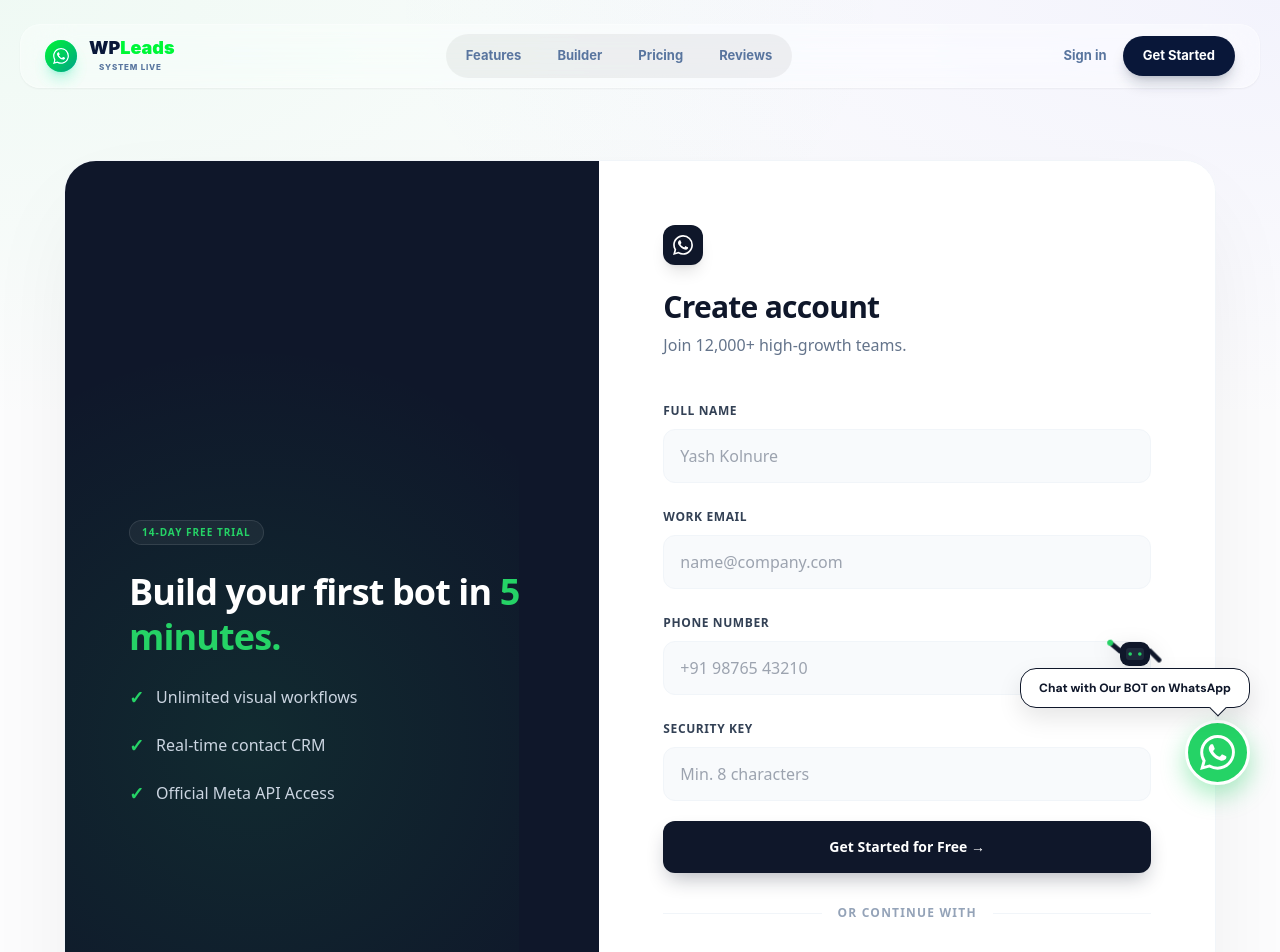
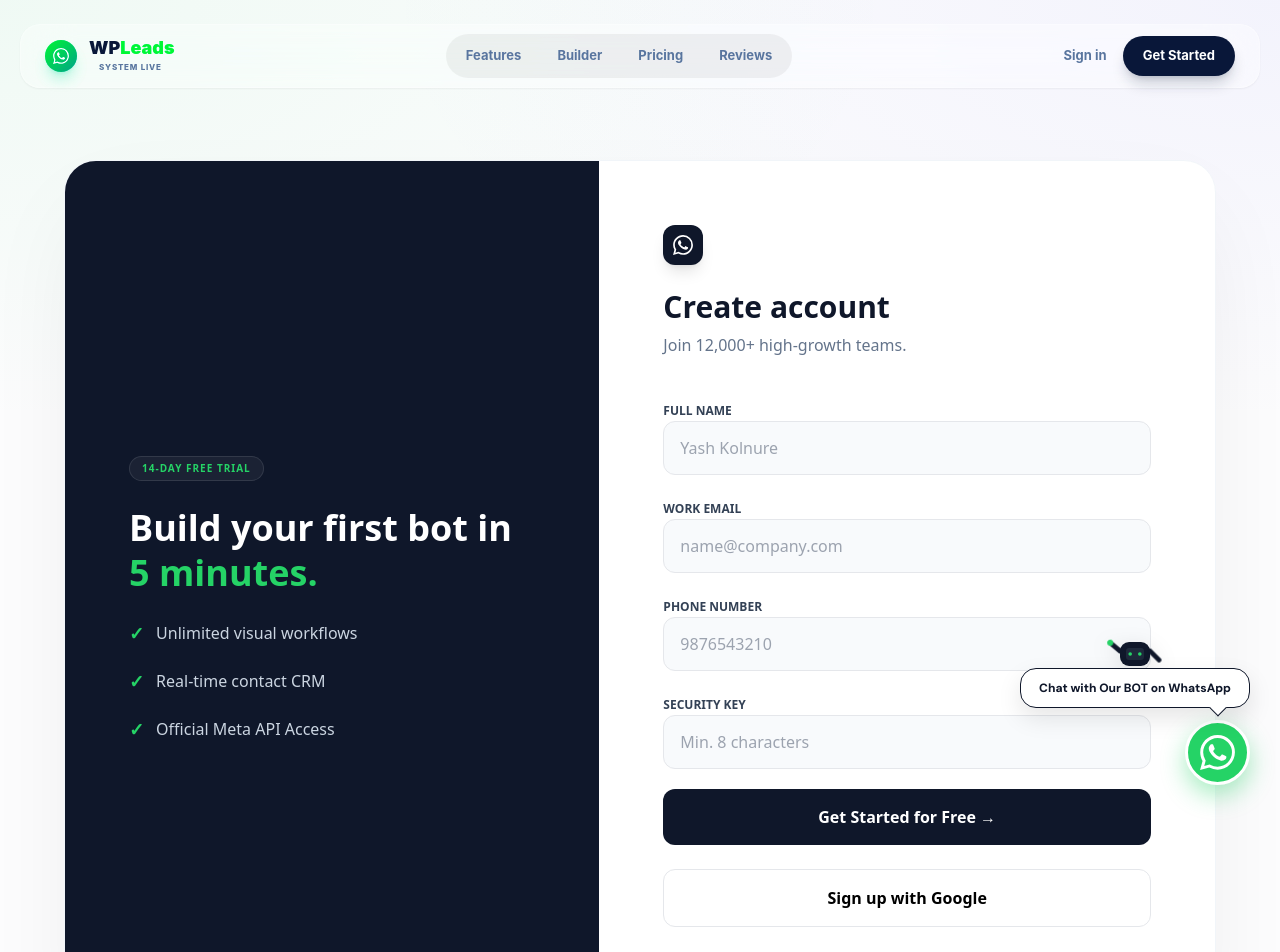
Before and after one commit to yashkolnure/wpld, a React (Create React App) app: page /register in a window 1280 px wide. Shown: the top 952 px of the page. Built offline with nearby package versions, Linux system fonts and the light colour scheme; a web font is replaced by a local one.

Commit message:
Initial commit

```diff
--- a/src/pages/Register.js
+++ b/src/pages/Register.js
@@ -4,17 +4,45 @@ import { useNavigate, Link } from "react-router-dom";
 import { WaIcon } from "../components/Icons";
 
 export default function Register() {
-  const [form, setForm] = useState({ name: "", email: "", password: "",  phone: "" });
+  const [form, setForm] = useState({
+    name: "",
+    email: "",
+    password: "",
+    phone: ""
+  });
+
   const [loading, setLoading] = useState(false);
   const navigate = useNavigate();
 
+  // 🔥 Handle Submit
   const handleSubmit = async (e) => {
     e.preventDefault();
+
+    // ✅ Clean phone (remove spaces)
+    let phone = form.phone.replace(/\s+/g, "");
+
+    // ✅ Auto add +91 if missing
+    if (!phone.startsWith("+91")) {
+      phone = "+91" + phone.replace(/^0+/, "");
+    }
+
+    // ✅ Validate phone
+    if (!/^\+?[0-9]{10,15}$/.test(phone)) {
+      alert("Enter valid phone number");
+      return;
+    }
+
     setLoading(true);
+
     try {
-      await axios.post("/api/auth/register", form);
+      await axios.post("/api/auth/register", {
+        ...form,
+        phone
+      });
+
       alert("Success! Please sign in.");
       navigate("/login");
+
     } catch (err) {
       alert(err.response?.data?.message || "Registration failed");
     } finally {
@@ -28,17 +56,19 @@ export default function Register() {
 
   return (
     <div className="min-h-screen bg-[#fcfcfd] flex justify-center items-start pt-32 md:pt-40 pb-20 px-4 relative overflow-hidden font-sans">
+
       <div className="absolute top-0 left-0 w-full h-[600px] bg-[radial-gradient(at_0%_0%,_rgba(37,211,102,0.06)_0px,_transparent_50%),_radial-gradient(at_100%_0%,_rgba(99,102,241,0.06)_0px,_transparent_50%)] pointer-events-none" />
 
       <div className="w-full max-w-6xl bg-white rounded-[32px] flex overflow-hidden shadow-[0_40px_100px_-20px_rgba(0,0,0,0.08)] border border-slate-100 z-10 min-h-[640px]">
 
-        {/* Left Side (Visual) */}
-        <div className="hidden md:flex flex-1 bg-[#0f172a] p-16 flex-col justify-center relative overflow-hidden">
+        {/* LEFT SIDE */}
+        <div className="hidden md:flex flex-1 bg-[#0f172a] p-16 flex-col justify-center relative">
           <div className="relative z-10">
             <span className="inline-block px-3 py-1 rounded-full bg-white/5 border border-white/10 text-[10px] font-bold tracking-widest text-[#25d366] uppercase mb-6">
               14-Day Free Trial
             </span>
-            <h2 className="text-4xl font-black text-white leading-tight mb-6 tracking-tight">
+
+            <h2 className="text-4xl font-black text-white leading-tight mb-6">
               Build your first bot in <span className="text-[#25d366]">5 minutes.</span>
             </h2>
 
@@ -55,104 +85,106 @@ export default function Register() {
               ))}
             </div>
           </div>
-          <div className="absolute -bottom-20 -left-20 w-full h-full bg-[radial-gradient(circle,_rgba(37,211,102,0.1)_0%,_transparent_70%)] pointer-events-none" />
         </div>
 
-        {/* Right Side (Form) */}
-        <div className="flex-[1.2] p-8 md:p-16 flex flex-col justify-center bg-white">
+        {/* RIGHT SIDE */}
+        <div className="flex-[1.2] p-8 md:p-16 flex flex-col justify-center">
+
           <div className="mb-10">
             <div className="w-10 h-10 bg-[#0f172a] rounded-xl flex items-center justify-center mb-6 shadow-lg">
               <WaIcon size={20} color="#fff" />
             </div>
-            <h1 className="text-3xl font-black text-[#0f172a] mb-2 tracking-tight">Create account</h1>
-            <p className="text-slate-500 font-medium">Join 12,000+ high-growth teams.</p>
+
+            <h1 className="text-3xl font-black text-[#0f172a] mb-2">
+              Create account
+            </h1>
+
+            <p className="text-slate-500">
+              Join 12,000+ high-growth teams.
+            </p>
           </div>
 
           <form onSubmit={handleSubmit} className="space-y-5">
-            <div className="space-y-2">
-              <label className="text-xs font-bold text-slate-700 uppercase tracking-wider">Full Name</label>
+
+            {/* NAME */}
+            <div>
+              <label className="text-xs font-bold text-slate-700 uppercase">Full Name</label>
               <input
                 type="text"
                 placeholder="Yash Kolnure"
-                className="w-full px-4 py-3.5 rounded-xl bg-slate-50 border border-slate-100 focus:bg-white focus:border-[#25d366] focus:ring-4 focus:ring-emerald-500/5 outline-none transition-all duration-200 text-slate-900 font-medium"
                 required
+                className="w-full px-4 py-3.5 rounded-xl bg-slate-50 border focus:border-[#25d366]"
                 onChange={(e) => setForm({ ...form, name: e.target.value })}
               />
             </div>
 
-            <div className="space-y-2">
-              <label className="text-xs font-bold text-slate-700 uppercase tracking-wider">Work Email</label>
+            {/* EMAIL */}
+            <div>
+              <label className="text-xs font-bold text-slate-700 uppercase">Work Email</label>
               <input
                 type="email"
                 placeholder="name@company.com"
-                className="w-full px-4 py-3.5 rounded-xl bg-slate-50 border border-slate-100 focus:bg-white focus:border-[#25d366] focus:ring-4 focus:ring-emerald-500/5 outline-none transition-all duration-200 text-slate-900 font-medium"
                 required
+                className="w-full px-4 py-3.5 rounded-xl bg-slate-50 border focus:border-[#25d366]"
                 onChange={(e) => setForm({ ...form, email: e.target.value })}
               />
             </div>
-            <div className="space-y-2">
-            <label className="text-xs font-bold text-slate-700 uppercase tracking-wider">
-              Phone Number
-            </label>
+
+            {/* PHONE */}
+            <div>
+              <label className="text-xs font-bold text-slate-700 uppercase">Phone Number</label>
               <input
                 type="tel"
-              placeholder="+91 98765 43210"
-              className="w-full px-4 py-3.5 rounded-xl bg-slate-50 border border-slate-100 focus:bg-white focus:border-[#25d366] focus:ring-4 focus:ring-emerald-500/5 outline-none transition-all duration-200 text-slate-900 font-medium"
+                placeholder="9876543210"
                 required
-              onChange={(e) => setForm({ ...form, phone: e.target.value })}
+                className="w-full px-4 py-3.5 rounded-xl bg-slate-50 border focus:border-[#25d366]"
+                onChange={(e) =>
+                  setForm({
+                    ...form,
+                    phone: e.target.value.replace(/\D/g, "")
+                  })
+                }
               />
             </div>
 
-            <div className="space-y-2">
-              <label className="text-xs font-bold text-slate-700 uppercase tracking-wider">Security Key</label>
+            {/* PASSWORD */}
+            <div>
+              <label className="text-xs font-bold text-slate-700 uppercase">Security Key</label>
               <input
                 type="password"
                 placeholder="Min. 8 characters"
-                className="w-full px-4 py-3.5 rounded-xl bg-slate-50 border border-slate-100 focus:bg-white focus:border-[#25d366] focus:ring-4 focus:ring-emerald-500/5 outline-none transition-all duration-200 text-slate-900 font-medium"
                 required
+                className="w-full px-4 py-3.5 rounded-xl bg-slate-50 border focus:border-[#25d366]"
                 onChange={(e) => setForm({ ...form, password: e.target.value })}
               />
             </div>
 
+            {/* BUTTON */}
             <button
               type="submit"
               disabled={loading}
-              className="w-full py-4 rounded-xl bg-[#0f172a] text-white font-bold text-sm hover:bg-slate-800 transition-all shadow-[0_10px_20px_-5px_rgba(15,23,42,0.3)] active:scale-[0.98]"
+              className="w-full py-4 rounded-xl bg-[#0f172a] text-white font-bold hover:bg-slate-800"
             >
-              {loading ? "Preparing Workspace..." : "Get Started for Free →"}
+              {loading ? "Creating Account..." : "Get Started for Free →"}
             </button>
+
           </form>
 
-          {/* OR Divider */}
-          <div className="relative my-8">
-            <div className="absolute inset-0 flex items-center">
-              <div className="w-full border-t border-slate-100"></div>
-            </div>
-            <div className="relative flex justify-center text-xs uppercase">
-              <span className="bg-white px-4 text-slate-400 font-bold tracking-widest">Or continue with</span>
-            </div>
-          </div>
-
-          {/* Google Button */}
+          {/* GOOGLE */}
           <button
             onClick={handleGoogleLogin}
-            type="button"
-            className="w-full py-4 rounded-xl bg-white border border-slate-200 text-slate-700 font-bold text-sm hover:bg-slate-50 transition-all flex items-center justify-center gap-3 active:scale-[0.98]"
+            className="mt-6 w-full py-4 rounded-xl border font-bold"
           >
-            <svg width="20" height="20" viewBox="0 0 24 24">
-              <path d="M22.56 12.25c0-.78-.07-1.53-.2-2.25H12v4.26h5.92c-.26 1.37-1.04 2.53-2.21 3.31v2.77h3.57c2.08-1.92 3.28-4.74 3.28-8.09z" fill="#4285F4"/>
-              <path d="M12 23c2.97 0 5.46-.98 7.28-2.66l-3.57-2.77c-.98.66-2.23 1.06-3.71 1.06-2.86 0-5.29-1.93-6.16-4.53H2.18v2.84C3.99 20.53 7.7 23 12 23z" fill="#34A853"/>
-              <path d="M5.84 14.09c-.22-.66-.35-1.36-.35-2.09s.13-1.43.35-2.09V7.07H2.18C1.43 8.55 1 10.22 1 12s.43 3.45 1.18 4.93l3.66-2.84z" fill="#FBBC05"/>
-              <path d="M12 5.38c1.62 0 3.06.56 4.21 1.64l3.15-3.15C17.45 2.09 14.97 1 12 1 7.7 1 3.99 3.47 2.18 7.07l3.66 2.84c.87-2.6 3.3-4.53 12-4.53z" fill="#EA4335"/>
-            </svg>
             Sign up with Google
           </button>
 
-          <div className="mt-10 pt-8 border-t border-slate-50 text-center">
-            <p className="text-sm text-slate-500 font-medium">
-              Already have an account? <Link to="/login" className="text-[#0f172a] font-bold hover:text-[#25d366] transition-colors">Sign in</Link>
+          <p className="mt-6 text-center text-sm text-slate-500">
+            Already have an account?{" "}
+            <Link to="/login" className="font-bold text-[#0f172a]">
+              Sign in
+            </Link>
           </p>
-          </div>
+
         </div>
       </div>
     </div>
```
Lines whose indentation alone changed are shown as unchanged.
